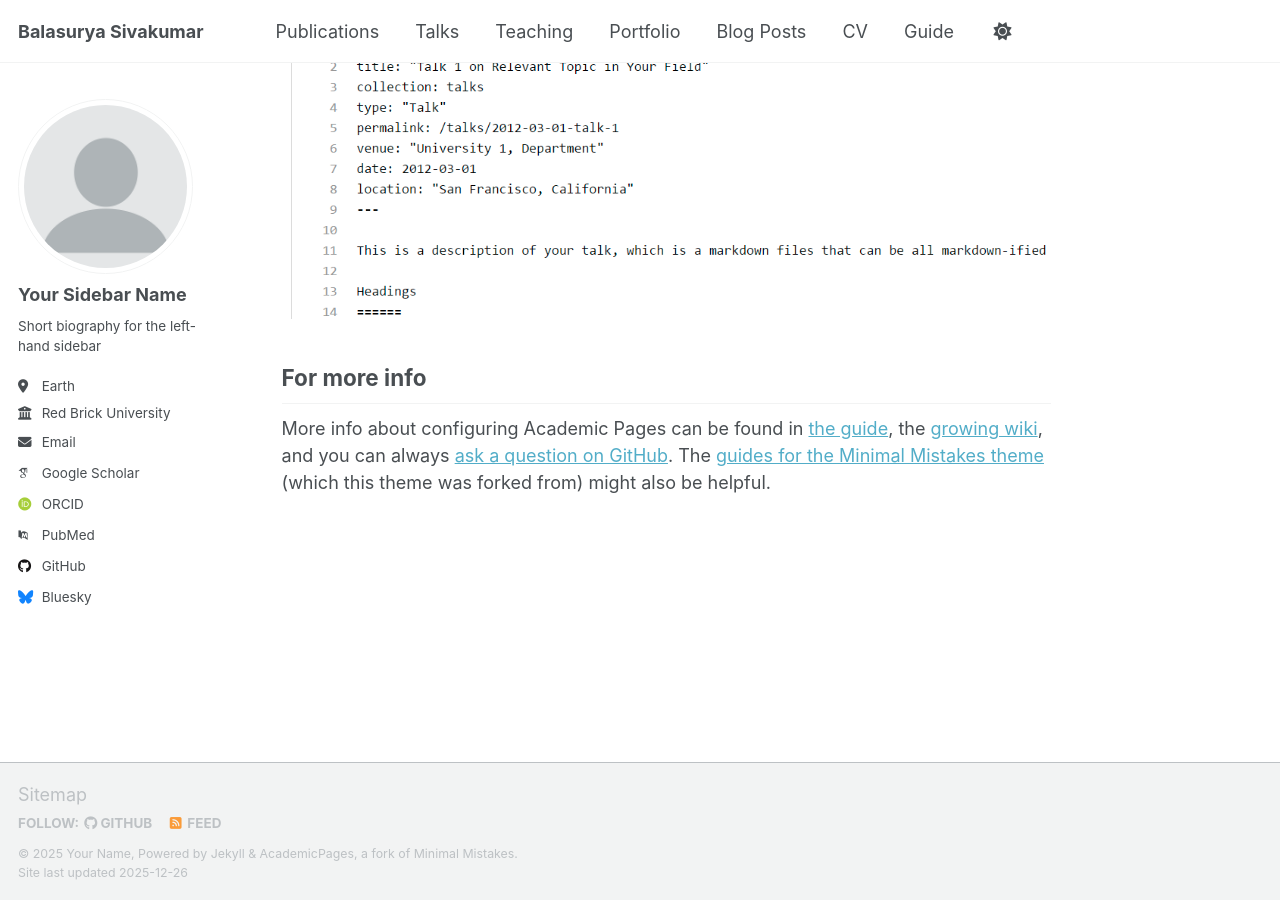
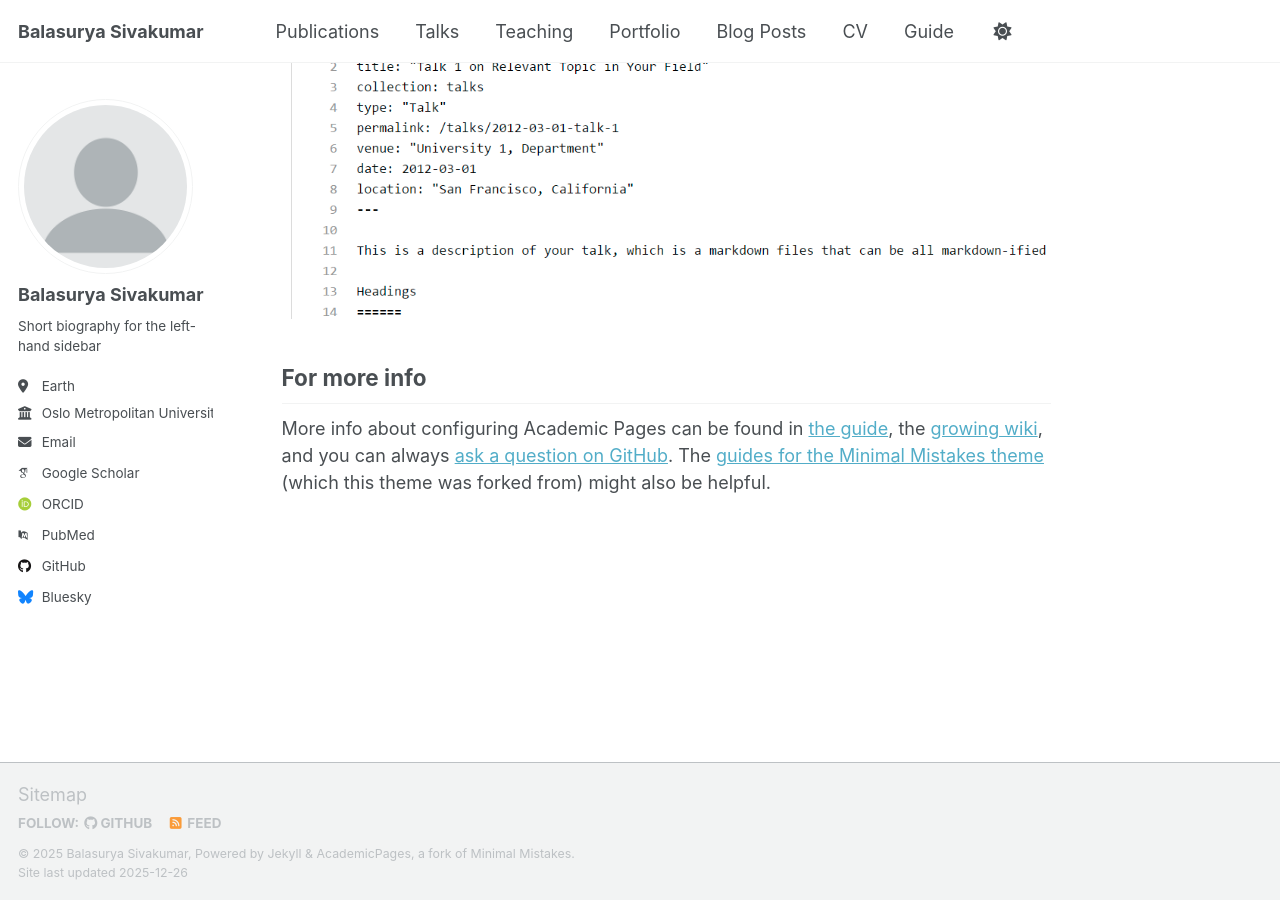
Before and after one commit to BalasuryaSivakumar/balasuryasivakumar.github.io, a Jekyll site: the page built from _pages/about.md, in a window 1280 px wide and 900 px high, scrolled down 2880 px. Built offline with Jekyll 4.4.1, drawn with Linux system fonts in a browser that asks for light colours; some web fonts are replaced; a script that is not in the unit is left out.

Commit message:
Update _config.yml

```diff
--- a/_config.yml
+++ b/_config.yml
@@ -11,7 +11,7 @@ locale                   : "en-US"
 site_theme               : "default" # Currently available options are "default", "air"
 title                    : "Balasurya Sivakumar"
 title_separator          : "-"
-name                     : &name "Your Name"
+name                     : &name "Balasurya Sivakumar"
 description              : &description "Your Name's academic portfolio"   # Update this with a general description of your site, this is the default if not overridden by a page
 url                      : https://academicpages.github.io # The base hostname & protocol for your site e.g. "https://[your GitHub username].github.io",
                                                            # or if you already have some other page hosted on Github then use "https://[your GitHub username].github.io/[Your Repo Name]"
@@ -24,11 +24,11 @@ repository               : "academicpages/academicpages.github.io"
 author:
   # Biographic information
   avatar           : "profile.png"
-  name             : "Your Sidebar Name"
+  name             : "Balasurya Sivakumar"
   pronouns         : # example: "she/her"
   bio              : "Short biography for the left-hand sidebar"
   location         : "Earth"
-  employer         : "Red Brick University"
+  employer         : "Oslo Metropolitan University, Norway"
   uri              : # URL
   email            : "none@example.org"
 
```
